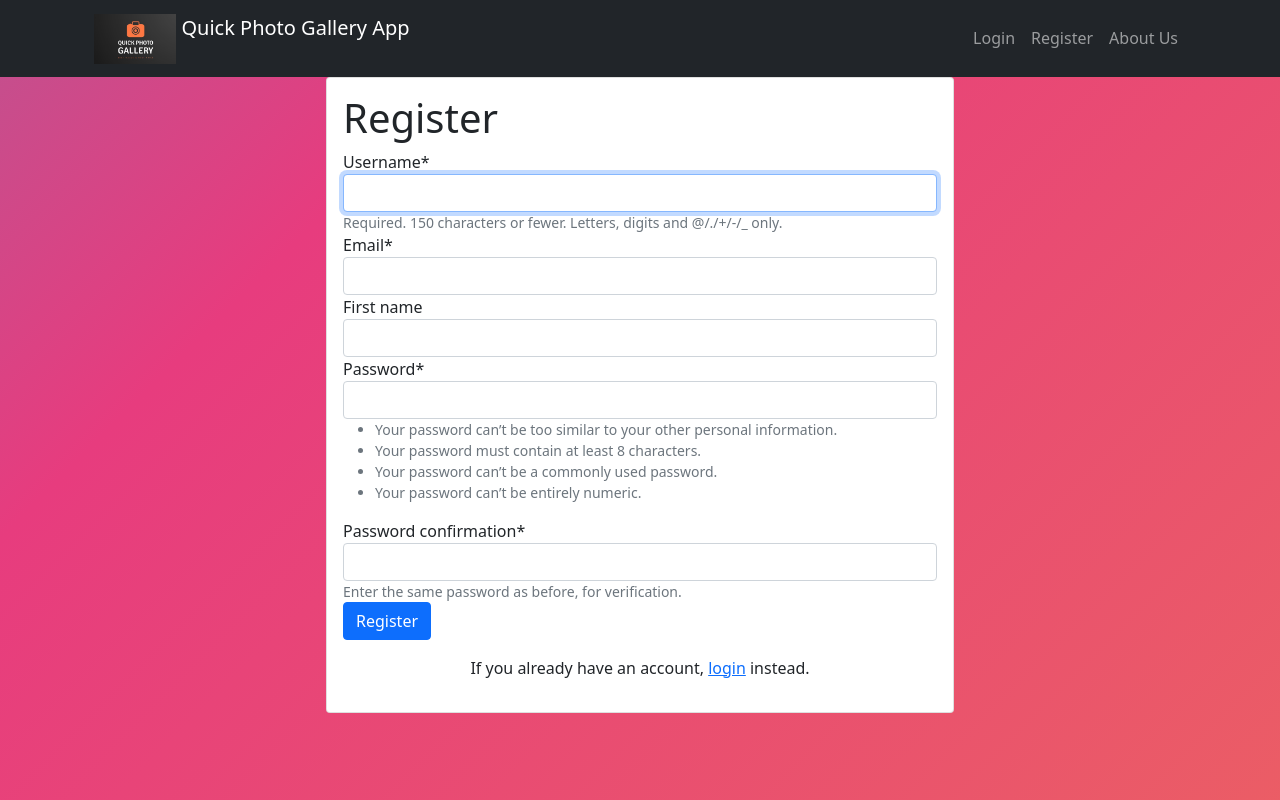
After one commit to DharaniPriyaRaavi/Quick-Image-Gallery, a Django app: page /register/ in a window 1280 px wide. The commit adds this page. Run offline with Django 3.2, Linux system fonts and the light colour scheme; some libraries are stand-ins or nearby versions.

Commit message:
Login Logout
Updated Login and Logout changes

```diff
--- a/image-crud/ecom/settings.py
+++ b/image-crud/ecom/settings.py
@@ -27,7 +27,7 @@ DEBUG = True
 
 ALLOWED_HOSTS = []
 
-
+CRISPY_TEMPLATE_PACK = 'bootstrap4'
 # Application definition
 
 INSTALLED_APPS = [
@@ -38,6 +38,8 @@ INSTALLED_APPS = [
     'django.contrib.messages',
     'django.contrib.staticfiles',
     'products',
+    'crispy_forms',
+
 ]
 
 MIDDLEWARE = [
@@ -63,6 +65,7 @@ TEMPLATES = [
                 'django.template.context_processors.request',
                 'django.contrib.auth.context_processors.auth',
                 'django.contrib.messages.context_processors.messages',
+
             ],
         },
     },
--- /dev/null
+++ b/image-crud/products/forms.py
@@ -0,0 +1,29 @@
+from django import forms
+from .models import Member
+from django.contrib.auth.forms import UserCreationForm, UserChangeForm
+from django.contrib.auth.models import User
+from django.contrib.auth import authenticate, get_user_model, login
+
+
+class UserRegistrationForm(UserCreationForm):
+    email = forms.EmailField(widget=forms.EmailInput(attrs={'class': 'input'}))
+
+    class Meta:
+        model = Member
+        fields = [
+            'username',
+            'email',
+            'first_name',
+            'password1',
+            'password2',
+        ]
+
+    def save(self, commit=True):
+        user = super(UserRegistrationForm, self).save(commit=False)
+        user.first_name = self.cleaned_data['first_name']
+        user.email = self.cleaned_data['email']
+
+        if commit:
+            user.save()
+
+        return user
--- a/image-crud/products/models.py
+++ b/image-crud/products/models.py
@@ -1,8 +1,11 @@
+
+# Create your models here.
+import os
+
 from django.db import models
-# Create your models here.
 import datetime
-import os
-from django.urls import reverse
+from django.contrib.auth.models import User
+
 
 
 def filepath(request, filename):
@@ -16,7 +19,6 @@ class Item(models.Model):
     price = models.TextField(max_length=50)
     description = models.TextField(max_length=500, null=True)
     image = models.ImageField(upload_to=filepath, null=True, blank=True)
-
     tags = models.TextField()
 
     def __str__(self):
@@ -24,3 +26,19 @@ class Item(models.Model):
 
     class Meta:
         ordering = ('-id',)
+
+
+class Member(User):
+    Username = models.CharField(max_length=300, blank=False, default="Test")
+    Email = models.CharField(max_length=300, blank=True)
+    Password = models.CharField(max_length=300, blank=False,default="Test@123")
+    Password_confirmation = models.CharField(max_length=300, blank=False,default="Test@123")
+    address = models.CharField(max_length=300, blank=True)
+    city = models.CharField(max_length=20, default='Windsor')
+    province = models.CharField(max_length=2, default='ON')
+    picture = models.ImageField(
+        upload_to='static/profileimg',
+        blank=True, null=True
+    )
+    def __str__(self):
+        return self.username
--- a/image-crud/products/templates/products/includes/navbar.html
+++ b/image-crud/products/templates/products/includes/navbar.html
@@ -8,6 +8,8 @@
             <img src="{% static 'images/logo.jpg' %}" alt="" width="10%" height="10%" class="d-inline-block align-text-top">
             Quick Photo Gallery App
           </a>
+
+                    {% if request.user.is_authenticated %}
                     <ul class="navbar-nav ms-auto">
                         <li class="nav-item">
                             <a class="nav-link active" aria-current="page" href="{% url '/' %}">Home</a>
@@ -18,8 +20,29 @@
                         <li class="nav-item">
                             <a class="nav-link" href="{% url 'about' %}">About Us</a>
                         </li>
+                          <li class="nav-item">
+                            <a class="nav-link" href="{% url 'logout' %}">Logout</a>
+                        </li>
 
                     </ul>
+               {% else %}
+
+                     <ul class="navbar-nav ms-auto">
+                         </li>
+                          <li class="nav-item">
+                            <a class="nav-link" href="{% url 'login' %}">Login</a>
+                        </li>
+
+                            <li class="nav-item">
+                            <a class="nav-link" href="{% url 'register' %}">Register</a>
+                        </li>
+
+                        <li class="nav-item">
+                            <a class="nav-link" href="{% url 'about' %}">About Us</a>
+                        </li>
+
+                    </ul>
+                {% endif %}
                 </div>
             </div>
         </nav>
--- a/image-crud/products/templates/products/index.html
+++ b/image-crud/products/templates/products/index.html
@@ -2,13 +2,13 @@
 {% load static %}
 
 {% block content %}
-
+//from here
 
   <form action="{% url 'search' %}" class="d-flex container" method="GET" align="center"  >
         <input name="search" align="center" type="search" placeholder="Search" aria-label="Search">
        <button type="button" class="btn btn-success">Search</button>
       </form>
-
+//until here
     <div class="container">
         <div class="row justify-content-center">
             <div class="col-md-10">
--- a/image-crud/products/templates/products/layouts/main.html
+++ b/image-crud/products/templates/products/layouts/main.html
@@ -27,5 +27,6 @@
     {% endblock scripts %}
 
 
+
   </body>
 </html>
--- /dev/null
+++ b/image-crud/products/templates/products/register.html
@@ -0,0 +1,25 @@
+{% extends 'products/layouts/main.html' %}
+{% load static %}
+{% load crispy_forms_tags %}
+
+{% block content %}
+
+<div class="row justify-content-center">
+  <div class="col-6">
+    <div class="card">
+      <div class="card-body">
+		  <!--Register-->
+		  <h1>Register</h1>
+	<form method="POST">
+		{% csrf_token %}
+		{{ form|crispy }}
+		<button class="btn btn-primary" type="submit">Register</button>
+	</form>
+	<p class="text-center">If you already have an account, <a href="/login">login</a> instead.</p>
+
+</div>
+		</div>
+	  </div>
+	</div>
+
+{% endblock %}
--- a/image-crud/products/urls.py
+++ b/image-crud/products/urls.py
@@ -2,10 +2,13 @@ from django.urls import path
 from . import views
 
 urlpatterns = [
+    path('login/', views.user_login, name="login"),
     path('', views.index, name="/"),
     path('add-product/', views.addProduct, name="add-prod"),
     path('edit-product/<str:pk>', views.editProduct, name="edit-prod"),
     path('delete-product/<str:pk>', views.deleteProduct, name="delete-prod"),
     path('about/', views.about, name='about'),
     path('search/', views.search, name='search'),
+    path('register/', views.register, name="register"),
+    path('logout/', views.user_logout, name="logout"),
 ]
--- a/image-crud/products/views.py
+++ b/image-crud/products/views.py
@@ -1,9 +1,15 @@
-from django.shortcuts import redirect, render
-from django.shortcuts import get_object_or_404, render
 from .models import Item
-from django.contrib import messages
 import os
 from django.db.models import Q
+from django.contrib.auth.hashers import make_password
+from django.shortcuts import render, redirect
+from django.http import HttpResponse, HttpResponseRedirect
+from .forms import UserRegistrationForm
+import datetime
+from django.contrib import messages
+from django.contrib.auth import authenticate, login, logout
+from django.contrib.auth.decorators import login_required
+from django.urls import reverse
 
 
 # Create your views here.
@@ -13,8 +19,10 @@ def index(request):
     context = {'products': products}
     return render(request, 'products/index.html', context)
 
+
 def about(request):
     return render(request, 'products/about.html')
+
 
 def addProduct(request):
     if request.method == "POST":
@@ -69,3 +77,47 @@ def search(request):
         query = request.GET.get('search')
         result = Item.objects.filter(Q(name__icontains=query) | Q(tags__icontains=query))
     return render(request, 'products/search.html', {'query': query, 'result': result})
+
+
+def register(response):
+    if response.method == "POST":
+        form = UserRegistrationForm(response.POST)
+        if form.is_valid():
+            register = form.save(commit=False)
+            register.password = make_password(form.cleaned_data['password1'])
+            form.save()
+        return render(response, 'products/login.html')
+    else:
+        form = UserRegistrationForm()
+    return render(response, "products/register.html", {"form": form})
+
+
+# Create your views here.
+def user_login(request):
+    if request.method == 'POST':
+        username = request.POST['username']
+        request.session['username'] = username
+        password = request.POST['password']
+        user = authenticate(username=username, password=password)
+        if user:
+            if user.is_active:
+                login(request, user)
+                now = datetime.datetime.now()
+                request.session['last_login'] = now.strftime('%d-%m-%Y %H:%M:%S')
+                request.session.set_expiry(60)
+                if 'next' in request.POST:
+                    return redirect(request.POST.get('next'))
+                else:
+                    return HttpResponseRedirect(reverse('/'))
+            else:
+                return HttpResponse('Your account is disabled.')
+        else:
+            return HttpResponse('Invalid login details.')
+    else:
+        return render(request, 'products/login.html')
+
+
+@login_required(login_url='/login')
+def user_logout(request):
+    logout(request)
+    return HttpResponseRedirect(reverse('login'))
```
Also changed, not shown: image-crud/products/templates/products/about.html (+1 -26 lines), image-crud/products/templates/products/login.html (added, +29 -0 lines), image-crud/__init__.py (added), image-crud/products/migrations/0005_member.py (added), image-crud/products/migrations/0006_member_email_member_password_and_more.py (added).
